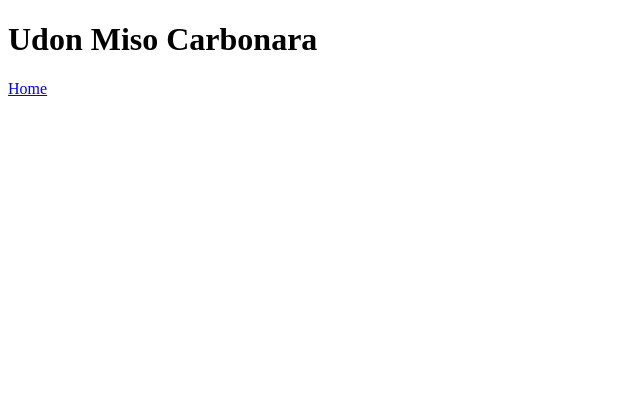
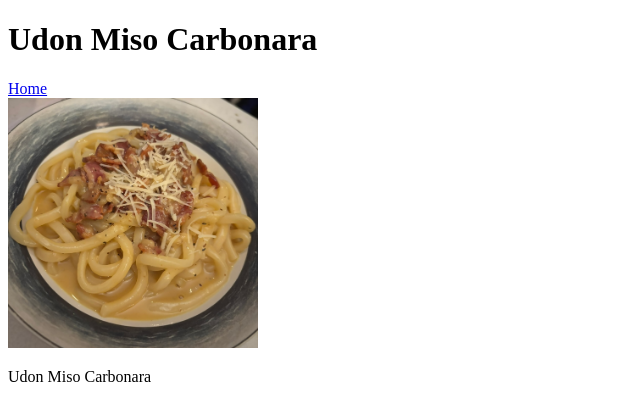
Before and after one commit to rengenx/odin-recipes, a plain HTML site: page recipes/udon-carbonara.html in a window 1280 px wide. Shown: the whole page, without its empty margins (0-640 px from the left). Drawn offline with Linux system fonts and the light colour scheme.

Commit message:
Add image directory and link in recipes
Image directory added with a jpg of udon miso
carbonara included as a file. Image linked in
udon-carbonara.html body with description of food

```diff
--- a/recipes/udon-carbonara.html
+++ b/recipes/udon-carbonara.html
@@ -9,5 +9,10 @@
         <h1>Udon Miso Carbonara</h1>
         <a href="../index.html">Home</a>
 
+        <br>
+
+        <img src="images/udoncarbo.jpg" width="250">
+        <p>Udon Miso Carbonara</p>
+
     </body>
 </html>
```
Also changed, not shown: recipes/images/udoncarbo.jpg (added).
